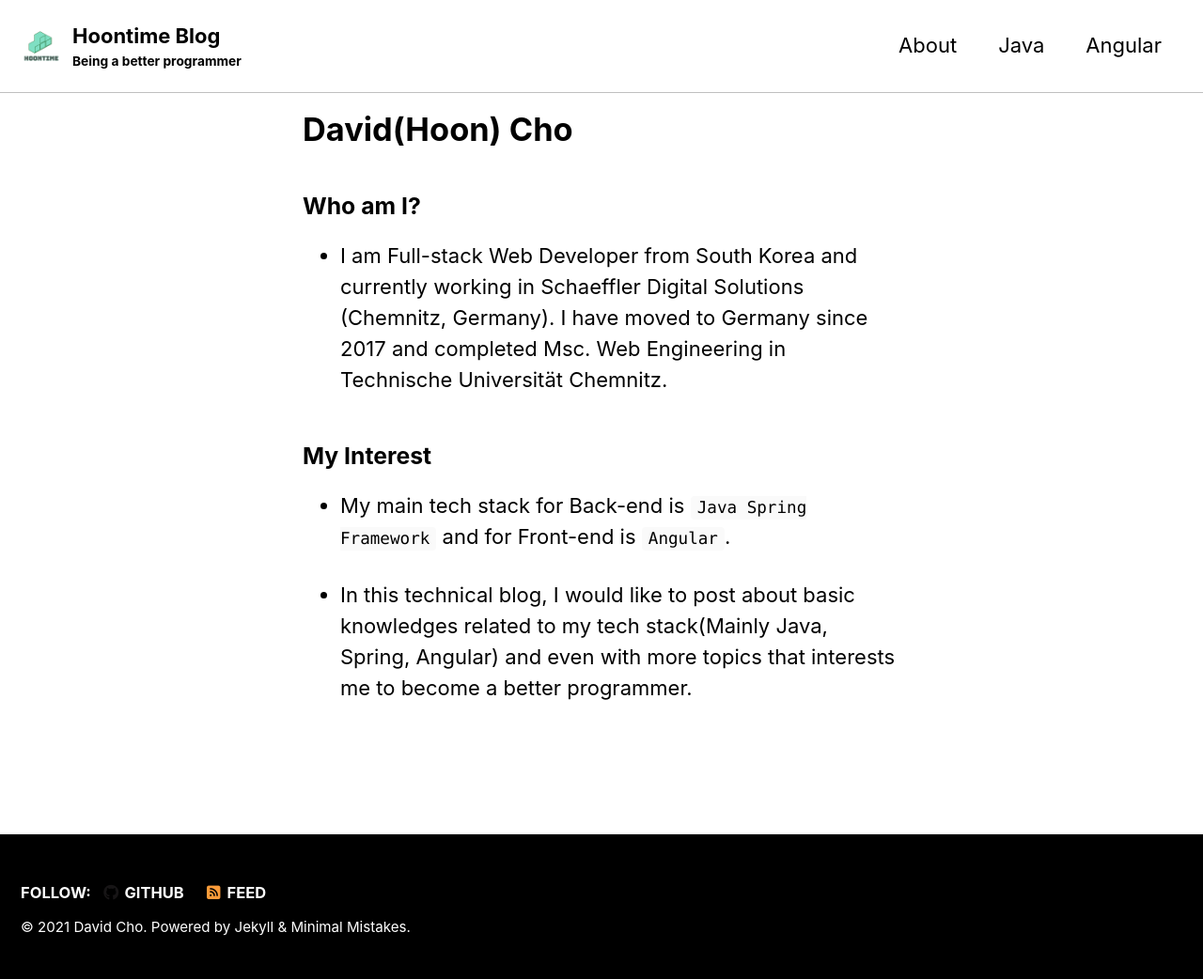
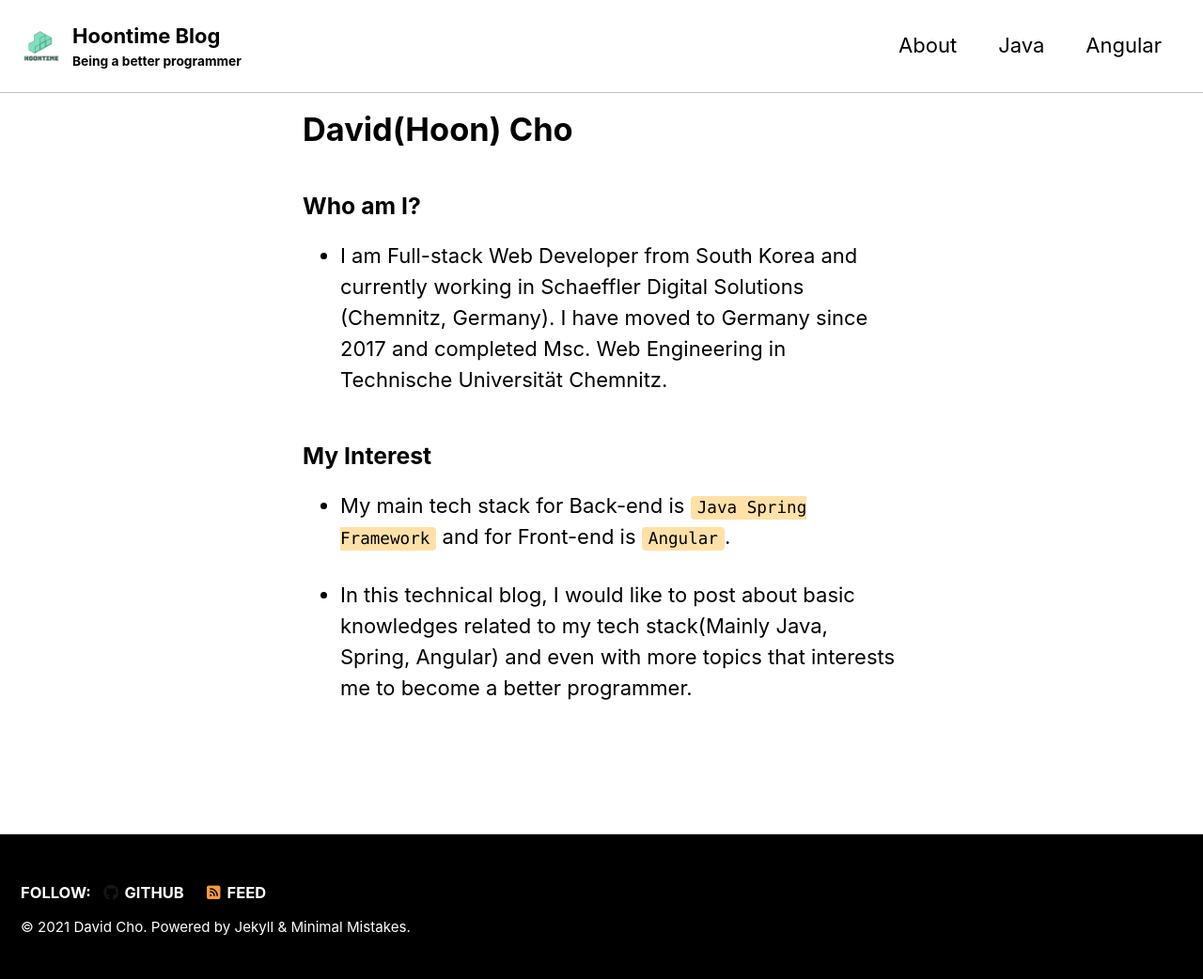
Before and after one commit to Hooning/Hooning.github.io, a Jekyll site: the page built from _pages/about/about.md, in a window 1280 px wide. Shown: the whole page at 94% size. Built offline with Jekyll 4.4.1, drawn with Linux system fonts in a browser that asks for light colours; cached includes are drawn as plain includes; nearby versions of some CDN libraries.

Commit message:
style: set background color for highlighted text

```diff
--- a/_sass/minimal-mistakes/_variables.scss
+++ b/_sass/minimal-mistakes/_variables.scss
@@ -62,7 +62,7 @@ $light-gray: mix(#fff, $gray, 50%) !default;
 $lighter-gray: mix(#fff, $gray, 90%) !default;
 
 $background-color: #fff !default;
-$code-background-color: #fafafa !default;
+$code-background-color: #ffe1a8 !default;
 $code-background-color-dark: $light-gray !default;
 $text-color: $dark-gray !default;
 $muted-text-color: mix(#fff, $text-color, 20%) !default;
```
